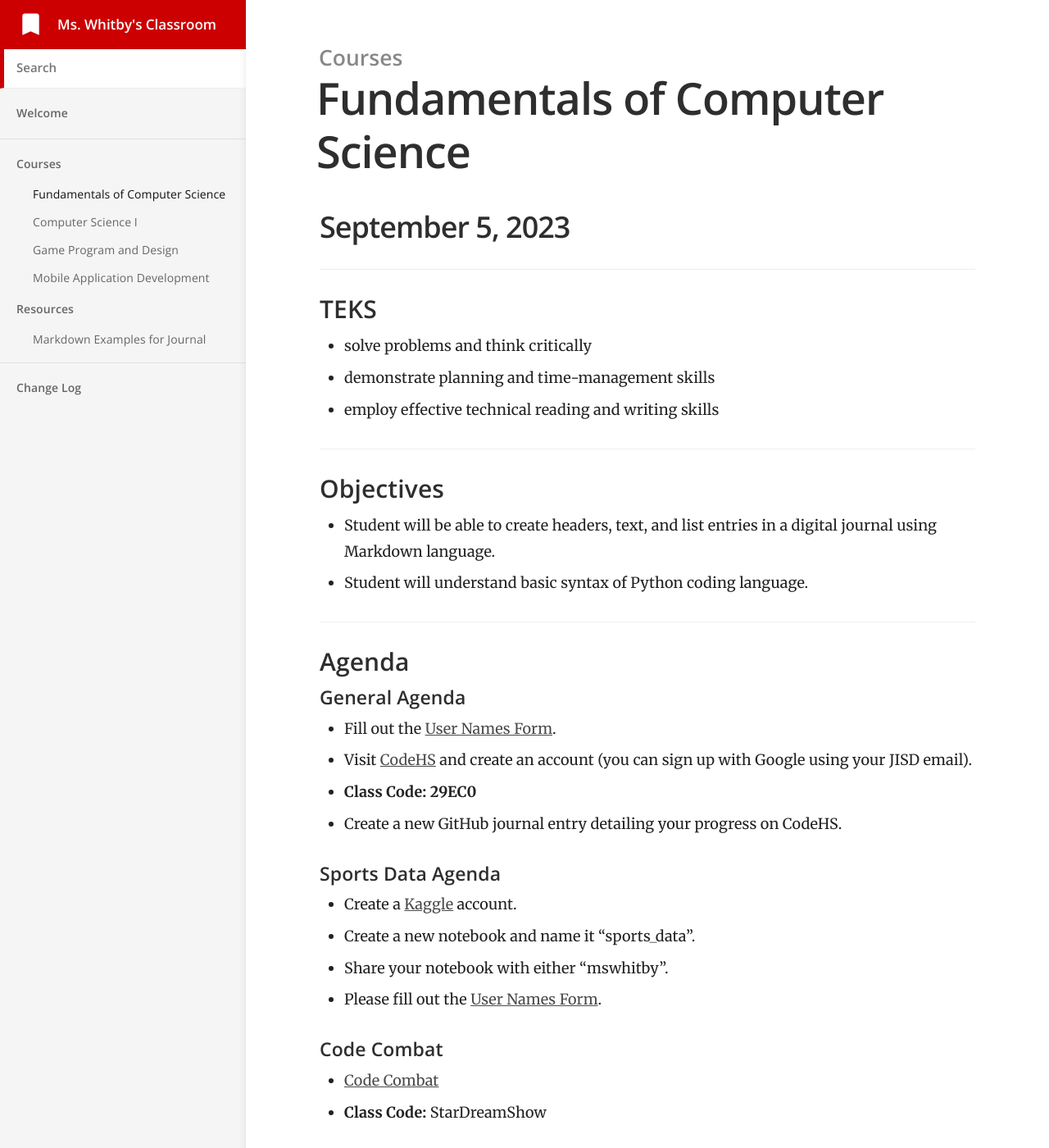
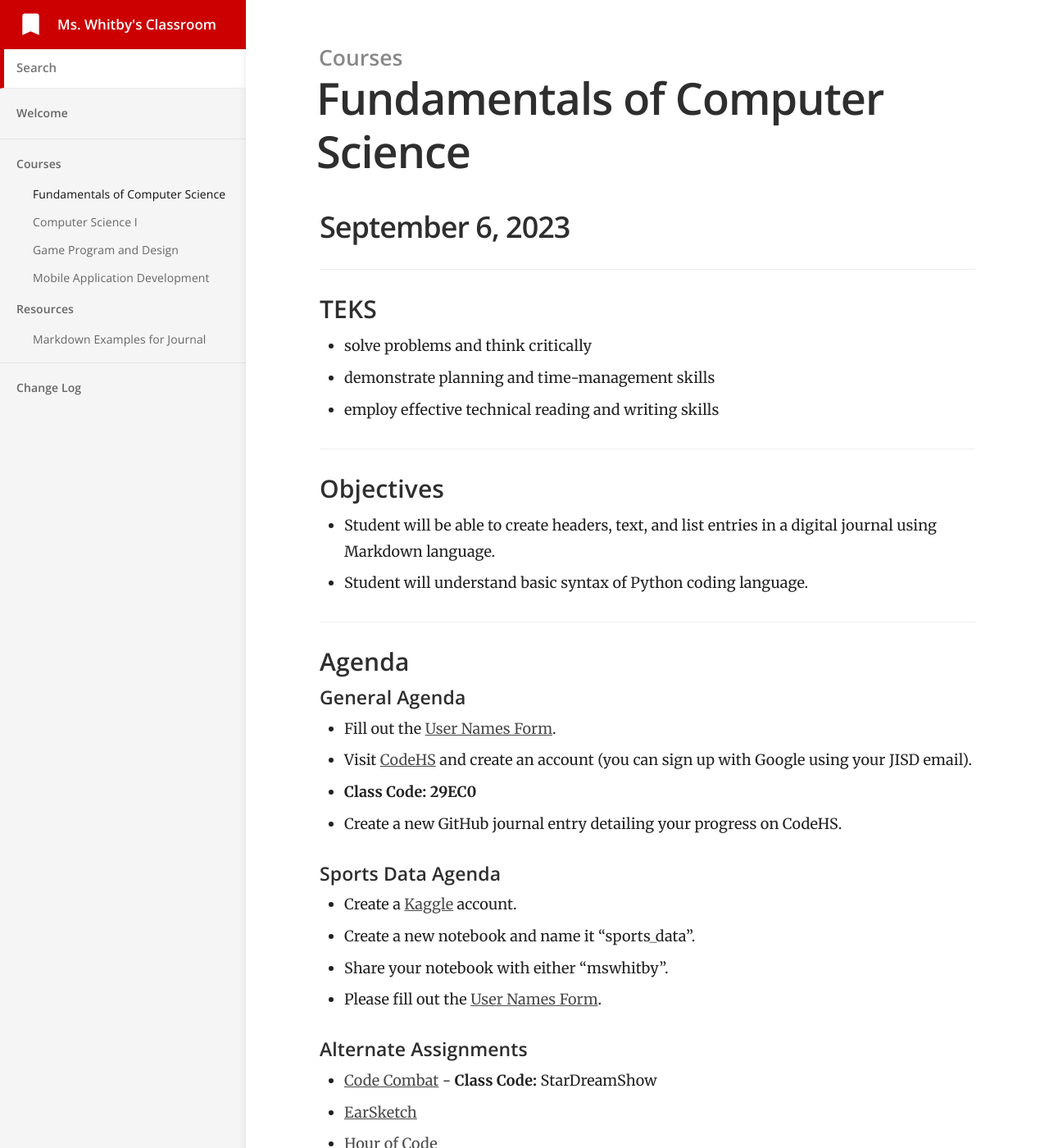
Before and after one commit to mswhitby/classroom, a Jekyll site: the page built from _docs/courses/csf.md, in a window 1280 px wide and 1400 px high. Shown: the whole window at 82% size. Built offline with Jekyll 4.4.1, drawn with Linux system fonts in a browser that asks for light colours.

Commit message:
Updated csf.md

```diff
--- a/_docs/courses/csf.md
+++ b/_docs/courses/csf.md
@@ -3,6 +3,43 @@ title: Fundamentals of Computer Science
 category: Courses
 order: 1
 ---
+
+## September 6, 2023
+
+### TEKS
+
+- solve problems and think critically
+- demonstrate planning and time-management skills
+- employ effective technical reading and writing skills
+
+### Objectives
+
+- Student will be able to create headers, text, and list entries in a digital journal using Markdown language.
+- Student will understand basic syntax of Python coding language.
+
+### Agenda
+
+#### General Agenda
+
+- Fill out the [User Names Form](https://forms.gle/W9AinBmFJYDqwMq37).
+- Visit [CodeHS](https://codehs.com/go/29EC0) and create an account (you can sign up with Google using your JISD email).
+- **Class Code: 29EC0**
+- Create a new GitHub journal entry detailing your progress on CodeHS.
+
+#### Sports Data Agenda
+
+- Create a [Kaggle](https://www.kaggle.com/) account.
+- Create a new notebook and name it "sports_data".
+- Share your notebook with either "mswhitby".
+- Please fill out the [User Names Form](https://forms.gle/W9AinBmFJYDqwMq37).
+
+#### Alternate Assignments
+
+- [Code Combat](https://codecombat.com/students?_cc=StarDreamShow) - **Class Code:** StarDreamShow
+- [EarSketch](https://earsketch.gatech.edu/landing/#/learn)
+- [Hour of Code](https://hourofcode.com/us)
+
+----
 
 ## September 5, 2023
 
```
